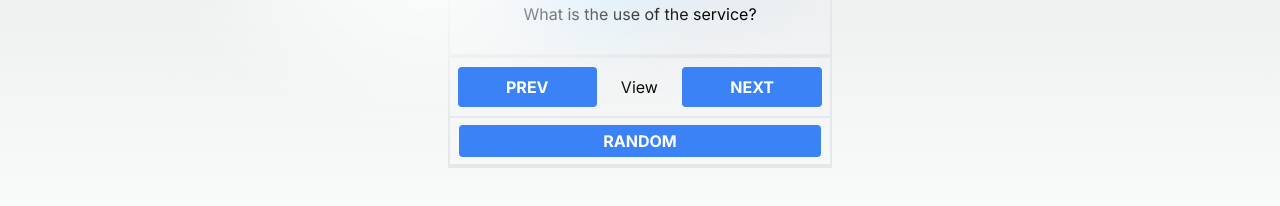
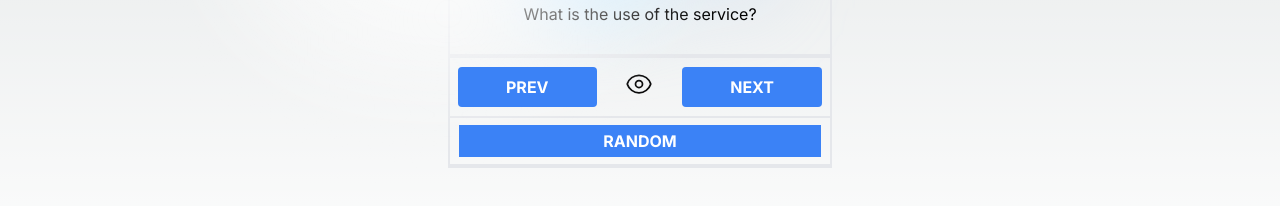
Before and after one commit to Guga-Santos/ports, a Next.js app: page / in a window 1280 px wide. Shown: the part 482-688 px from the top of the page. Built offline with nearby package versions, Linux system fonts and the light colour scheme.

Commit message:
feat: adding eye.svg at view button

```diff
--- a/src/components/Card.tsx
+++ b/src/components/Card.tsx
@@ -58,10 +58,49 @@ export default function Card() {
                     onClick={(event) => handleClick(event.target as HTMLButtonElement)}>
                         PREV
                     </button>
-                    <button
-                    type="button"
-                    onClick={() => setVisible(true)}
-                    > View </button>
+                    <div>
+                        <button
+                        type="button"
+                        onClick={() => setVisible(!visible)}
+                        >
+                            {visible ? (
+                            <svg
+                                xmlns="http://www.w3.org/2000/svg"
+                                fill="none"
+                                viewBox="0 0 24 24"
+                                strokeWidth={1.5}
+                                stroke="currentColor"
+                                className="w-7 h-7 select-none"
+                            >
+                                <path
+                                strokeLinecap="round"
+                                strokeLinejoin="round"
+                                d="M3.98 8.223A10.477 10.477 0 001.934 12C3.226 16.338 7.244 19.5 12 19.5c.993 0 1.953-.138 2.863-.395M6.228 6.228A10.45 10.45 0 0112 4.5c4.756 0 8.773 3.162 10.065 7.498a10.523 10.523 0 01-4.293 5.774M6.228 6.228L3 3m3.228 3.228l3.65 3.65m7.894 7.894L21 21m-3.228-3.228l-3.65-3.65m0 0a3 3 0 10-4.243-4.243m4.242 4.242L9.88 9.88"
+                                />
+                            </svg>
+                            ) : (
+                            <svg
+                                xmlns="http://www.w3.org/2000/svg"
+                                fill="none"
+                                viewBox="0 0 24 24"
+                                strokeWidth={1.5}
+                                stroke="currentColor"
+                                className="w-7 h-7 select-none"
+                            >
+                                <path
+                                strokeLinecap="round"
+                                strokeLinejoin="round"
+                                d="M2.036 12.322a1.012 1.012 0 010-.639C3.423 7.51 7.36 4.5 12 4.5c4.638 0 8.573 3.007 9.963 7.178.07.207.07.431 0 .639C20.577 16.49 16.64 19.5 12 19.5c-4.638 0-8.573-3.007-9.963-7.178z"
+                                />
+                                <path
+                                strokeLinecap="round"
+                                strokeLinejoin="round"
+                                d="M15 12a3 3 0 11-6 0 3 3 0 016 0z"
+                                />
+                            </svg>
+                            )}
+                         </button>
+                    </div>
                     <button
                     type="button"
                     className="z-10 bg-blue-500 hover:bg-blue-700 text-white font-bold py-2 px-12 mx-2 rounded"
@@ -74,7 +113,7 @@ export default function Card() {
                     <button
                     type="button"
                     onClick={() => handleRandom()}
-                    className="z-10 bg-blue-500 hover:bg-blue-700 text-white font-bold py-1 px-36 mx-2 rounded">
+                    className="z-10 bg-blue-500 hover:bg-blue-700 text-white font-bold py-1 px-36 mx-2">
                     RANDOM
                     </button>
                 </div>
```
